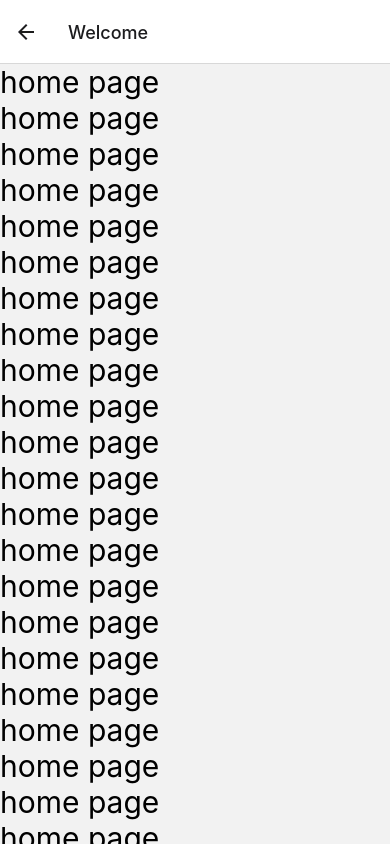
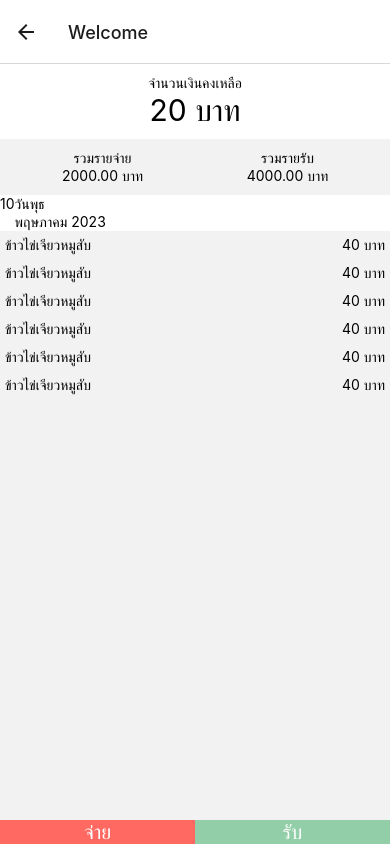
Before and after one commit to bank20baht/ReactNative101, a React Native app: screen /Home in a window 390 px wide. Built offline with nearby package versions, Linux system fonts and the light colour scheme.

Commit message:
try to lerning how to create layout and mockup data to layout them

```diff
--- a/App.tsx
+++ b/App.tsx
@@ -4,6 +4,9 @@ import Splash from './screens/Splash'
 import {NavigationContainer} from '@react-navigation/native';
 import {createNativeStackNavigator} from '@react-navigation/native-stack';
 import Home from './screens/Home';
+import Paid from './screens/Paid';
+import Received from './screens/Received';
+
 const Stack = createNativeStackNavigator();
 
 type Props = {}
@@ -12,17 +15,33 @@ const App = (props: Props) => {
   return (
     <NavigationContainer>
     <Stack.Navigator>
-
       <Stack.Screen
         name="Splash"
         component={Splash}
         options={{headerShown: false}}
       />
-
       <Stack.Screen
         name="Home"
         component={Home}
         options={{title: 'Welcome'}}
+      />
+      <Stack.Screen
+        name="Paid"
+        component={Paid}
+        options={{title: 'Paid', headerTitleStyle: {
+          color: 'white',
+        }, headerStyle: {
+          backgroundColor: '#ff6961'
+        }}}
+      />
+      <Stack.Screen
+        name="Received"
+        component={Received}
+        options={{title: 'Received', headerTitleStyle: {
+          color: 'white',
+        }, headerStyle: {
+          backgroundColor: '#92CEA8'
+        }}}
       />
     </Stack.Navigator>
   </NavigationContainer>
--- a/screens/Home.tsx
+++ b/screens/Home.tsx
@@ -3,37 +3,99 @@ import React from 'react';
 
 type Props = {};
 
-const Home = (props: Props) => {
+const Home = ({navigation}: any, props: Props) => {
+  const PaidPage = () => {
+    navigation.navigate('Paid');
+  };
+
+  const ReceivedPage = () => {
+    navigation.navigate('Received');
+  };
+
   return (
-    <ScrollView>
-        <Text style={{fontSize: 30}}>home page</Text>
-        <Text style={{fontSize: 30}}>home page</Text>
-        <Text style={{fontSize: 30}}>home page</Text>
-        <Text style={{fontSize: 30}}>home page</Text>
-        <Text style={{fontSize: 30}}>home page</Text>
-        <Text style={{fontSize: 30}}>home page</Text>
-        <Text style={{fontSize: 30}}>home page</Text>
-        <Text style={{fontSize: 30}}>home page</Text>
-        <Text style={{fontSize: 30}}>home page</Text>
-        <Text style={{fontSize: 30}}>home page</Text>
-        <Text style={{fontSize: 30}}>home page</Text>
-        <Text style={{fontSize: 30}}>home page</Text>
-        <Text style={{fontSize: 30}}>home page</Text>
-        <Text style={{fontSize: 30}}>home page</Text>
-        <Text style={{fontSize: 30}}>home page</Text>
-        <Text style={{fontSize: 30}}>home page</Text>
-        <Text style={{fontSize: 30}}>home page</Text>
-        <Text style={{fontSize: 30}}>home page</Text>
-        <Text style={{fontSize: 30}}>home page</Text>
-        <Text style={{fontSize: 30}}>home page</Text>
-        <Text style={{fontSize: 30}}>home page</Text>
-        <Text style={{fontSize: 30}}>home page</Text>
-        <Text style={{fontSize: 30}}>home page</Text>
-        <Text style={{fontSize: 30}}>home page</Text>
-        <Text style={{fontSize: 30}}>home page</Text>
-        <Text style={{fontSize: 30}}>home page</Text>
-        <Text style={{fontSize: 30}}>home page</Text>
-    </ScrollView>
+    <View style={{flex: 1}}>
+      <ScrollView>
+        <View
+          style={{
+            alignItems: 'center',
+            backgroundColor: '#ffffff',
+            padding: 10,
+          }}>
+          <Text>จำนวนเงินคงเหลือ</Text>
+          <Text style={{fontSize: 30}}>20 บาท</Text>
+        </View>
+        <View
+          style={{
+            flexDirection: 'row',
+            justifyContent: 'space-evenly',
+            margin: 10,
+          }}>
+          <View style={{alignItems: 'center', flex: 0.5}}>
+            <Text>รวมรายจ่าย</Text>
+            <Text>2000.00 บาท</Text>
+          </View>
+          <View style={{alignItems: 'center', flex: 0.5}}>
+            <Text>รวมรายรับ</Text>
+            <Text>4000.00 บาท</Text>
+          </View>
+        </View>
+        <View>
+        <View style={{flexDirection: 'row', backgroundColor: 'white'}}>
+          <Text>10</Text>
+          <View>
+            <Text>วันพุธ</Text>
+            <Text>พฤษภาคม 2023</Text>
+          </View>
+        </View>
+        <View style= {{flexDirection: 'row', justifyContent: 'space-between', padding: 5}}>
+          <Text>ข้าวไข่เจียวหมูสับ</Text>
+          <Text>40 บาท</Text>
+        </View>
+        <View style= {{flexDirection: 'row', justifyContent: 'space-between', padding: 5}}>
+          <Text>ข้าวไข่เจียวหมูสับ</Text>
+          <Text>40 บาท</Text>
+        </View>
+        <View style= {{flexDirection: 'row', justifyContent: 'space-between', padding: 5}}>
+          <Text>ข้าวไข่เจียวหมูสับ</Text>
+          <Text>40 บาท</Text>
+        </View>
+        <View style= {{flexDirection: 'row', justifyContent: 'space-between', padding: 5}}>
+          <Text>ข้าวไข่เจียวหมูสับ</Text>
+          <Text>40 บาท</Text>
+        </View>
+        <View style= {{flexDirection: 'row', justifyContent: 'space-between', padding: 5}}>
+          <Text>ข้าวไข่เจียวหมูสับ</Text>
+          <Text>40 บาท</Text>
+        </View>
+        <View style= {{flexDirection: 'row', justifyContent: 'space-between', padding: 5}}>
+          <Text>ข้าวไข่เจียวหมูสับ</Text>
+          <Text>40 บาท</Text>
+        </View>
+        </View>
+
+      </ScrollView>
+      <View
+        style={{
+          position: 'absolute',
+          left: 0,
+          right: 0,
+          bottom: 0,
+          flexDirection: 'row',
+          justifyContent: 'space-evenly',
+        }}>
+        <View style={{flex: 0.5, backgroundColor: '#ff6961', alignItems: 'center'}}>
+          <Text style={{fontSize: 20, color: 'white'}} onPress={PaidPage}>
+            จ่าย
+          </Text>
+        </View>
+        <View
+          style={{flex: 0.5, backgroundColor: '#92CEA8', alignItems: 'center'}}>
+          <Text style={{fontSize: 20, color: 'white'}} onPress={ReceivedPage}>
+            รับ
+          </Text>
+        </View>
+      </View>
+    </View>
   );
 };
 
--- /dev/null
+++ b/screens/Paid.tsx
@@ -0,0 +1,44 @@
+import { StyleSheet, Text, View } from 'react-native'
+import React from 'react'
+
+type Props = {}
+
+const Paid = (props: Props) => {
+  return (
+    <View style={{flex: 1}}>
+      <View style={{flexDirection: 'row', justifyContent: 'space-between', padding: 10}}>
+        <Text>จำนวนเงิน</Text>
+        <Text>500 บาท</Text>
+      </View>
+      <View style={{flexDirection: 'row', justifyContent: 'space-between', padding: 10}}>
+        <Text>ชื่อรายการ</Text>
+        <Text>ข้าวไข่เจียวหมูสับ</Text>
+      </View>
+      <View style={{flexDirection: 'row', justifyContent: 'space-between', padding: 10}}>
+        <Text>วันที่</Text>
+        <Text>10/05/23</Text>
+      </View>
+      <View style={{justifyContent: 'space-between', padding: 10}}>
+        <Text>รายละเอียดเพิ่มเติม</Text>
+        <Text>ข้าวไข่เจียวหมูสับ + พิเศษไข่ดาว</Text>
+      </View>
+      <View
+        style={{
+          position: 'absolute',
+          left: 0,
+          right: 0,
+          bottom: 0,
+          flexDirection: 'row',
+          justifyContent: 'center',
+          padding: 5,
+          backgroundColor: '#ff6961'
+        }}>
+        <Text style={{fontSize: 20, color: '#ffffff'}}>บันทึก</Text>
+      </View>
+    </View>
+  )
+}
+
+export default Paid
+
+const styles = StyleSheet.create({})
--- /dev/null
+++ b/screens/Received.tsx
@@ -0,0 +1,44 @@
+import {StyleSheet, Text, View} from 'react-native';
+import React from 'react';
+
+type Props = {};
+
+const Received = (props: Props) => {
+  return (
+    <View style={{flex: 1}}>
+      <View style={{flexDirection: 'row', justifyContent: 'space-between', padding: 10}}>
+        <Text>จำนวนเงิน</Text>
+        <Text>500 บาท</Text>
+      </View>
+      <View style={{flexDirection: 'row', justifyContent: 'space-between', padding: 10}}>
+        <Text>ชื่อรายการ</Text>
+        <Text>ข้าวไข่เจียวหมูสับ</Text>
+      </View>
+      <View style={{flexDirection: 'row', justifyContent: 'space-between', padding: 10}}>
+        <Text>วันที่</Text>
+        <Text>10/05/23</Text>
+      </View>
+      <View style={{justifyContent: 'space-between', padding: 10}}>
+        <Text>รายละเอียดเพิ่มเติม</Text>
+        <Text>ข้าวไข่เจียวหมูสับ + พิเศษไข่ดาว</Text>
+      </View>
+      <View
+        style={{
+          position: 'absolute',
+          left: 0,
+          right: 0,
+          bottom: 0,
+          flexDirection: 'row',
+          justifyContent: 'center',
+          padding: 5,
+          backgroundColor: '#92CEA8'
+        }}>
+        <Text style={{fontSize: 20, color: '#ffffff'}}>บันทึก</Text>
+      </View>
+    </View>
+  );
+};
+
+export default Received;
+
+const styles = StyleSheet.create({});
```
